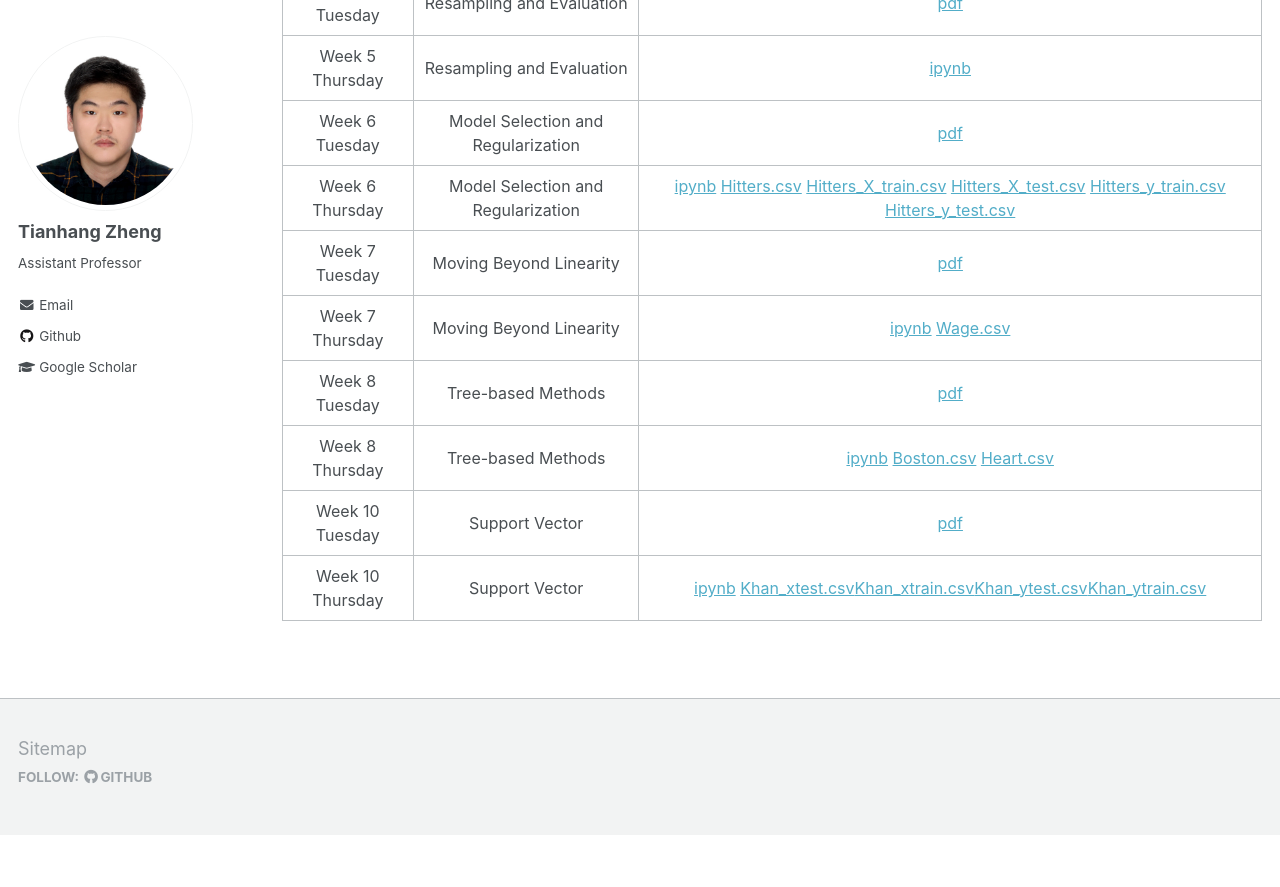
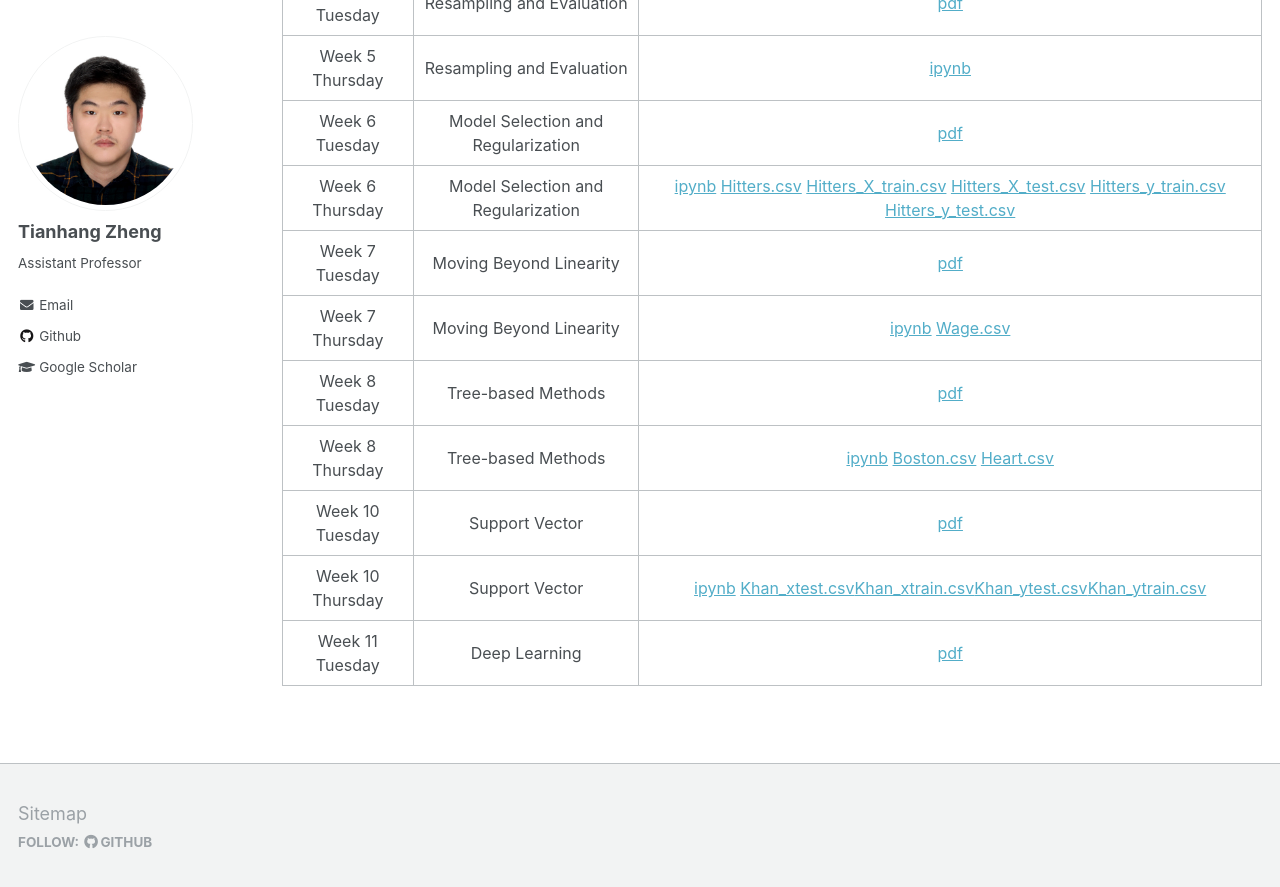
Before and after one commit to tianzheng4/tianzheng4.github.io, a Jekyll site: the page built from _umkc-teaching/2023-fall-teaching-1.md, in a window 1280 px wide and 900 px high, scrolled down 1367 px. Shown: the top 887 px of the window. Built offline with Jekyll 4.4.1, drawn with Linux system fonts in a browser that asks for light colours; before the commit the page ends 2202 px from its top, so only the background shows below that.

Commit message:
update course materials

```diff
--- a/_umkc-teaching/2023-fall-teaching-1.md
+++ b/_umkc-teaching/2023-fall-teaching-1.md
@@ -58,6 +58,7 @@ The slides and code only can be used for the purpose of review or preparation fo
 |    Week 8 Thursday   |   Tree-based Methods  | <a href="/umkc-teaching/code/Tree_based_Methods.ipynb" download>ipynb</a> <a href="/umkc-teaching/code/data/Boston.csv" download>Boston.csv</a> <a href="/umkc-teaching/code/data/Heart.csv" download>Heart.csv</a>|
 |    Week 10 Tuesday    |   Support Vector | [pdf](/umkc-teaching/slides/Lecture10.pdf)|
 |    Week 10 Thursday   |   Support Vector | <a href="/umkc-teaching/code/Support_Vector_Machine.ipynb" download>ipynb</a> <a href="/umkc-teaching/code/data/Khan_xtest.csv" download>Khan_xtest.csv</a><a href="/umkc-teaching/code/data/Khan_xtrain.csv" download>Khan_xtrain.csv</a><a href="/umkc-teaching/code/data/Khan_ytest.csv" download>Khan_ytest.csv</a><a href="/umkc-teaching/code/data/Khan_ytrain.csv" download>Khan_ytrain.csv</a>|
+|    Week 11 Tuesday    |   Deep Learning | [pdf](/umkc-teaching/slides/Lecture11.pdf)|
 
 
 
```
Also changed, not shown: 6 other files.
